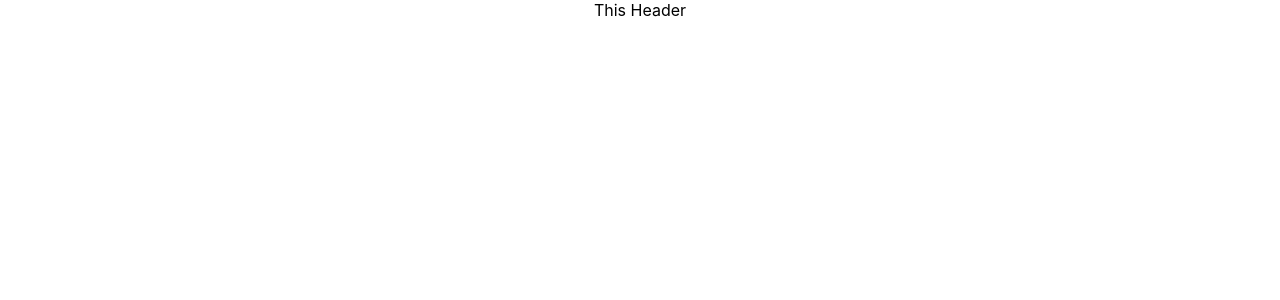
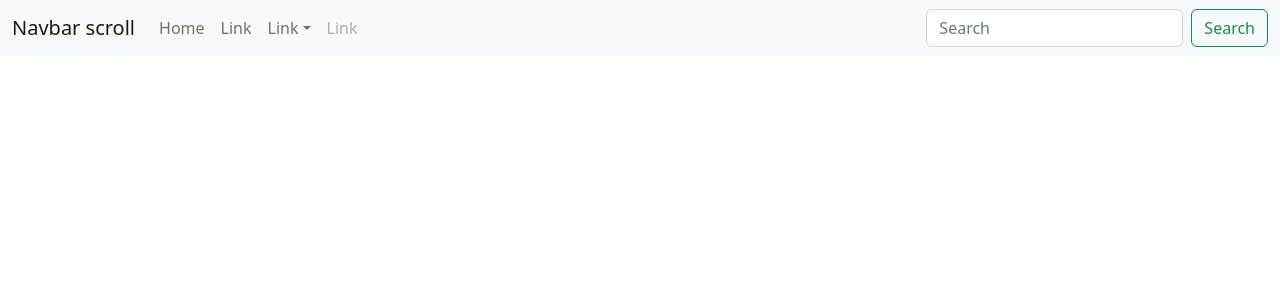
Before and after one commit to shuvo794/edu_site_china, a React (Create React App) app: page / in a window 1280 px wide. Shown: the top 300 px of the page. Built offline with nearby package versions, Linux system fonts and the light colour scheme.

Commit message:
Work in a header

```diff
--- a/src/App.js
+++ b/src/App.js
@@ -1,3 +1,4 @@
+import "bootstrap/dist/css/bootstrap.min.css";
 import Home from "./pages/Home/Home";
 import "./App.css";
 
--- a/src/pages/Shared/Header/Header.js
+++ b/src/pages/Shared/Header/Header.js
@@ -1,7 +1,51 @@
-import React from "react";
+import Button from "react-bootstrap/Button";
+import Container from "react-bootstrap/Container";
+import Form from "react-bootstrap/Form";
+import Nav from "react-bootstrap/Nav";
+import Navbar from "react-bootstrap/Navbar";
+import NavDropdown from "react-bootstrap/NavDropdown";
 
 const Header = () => {
-  return <div>This Header</div>;
+  return (
+    <Navbar bg="light" expand="lg">
+      <Container fluid>
+        <Navbar.Brand href="#">Navbar scroll</Navbar.Brand>
+        <Navbar.Toggle aria-controls="navbarScroll" />
+        <Navbar.Collapse id="navbarScroll">
+          <Nav
+            className="me-auto my-2 my-lg-0"
+            style={{ maxHeight: "100px" }}
+            navbarScroll
+          >
+            <Nav.Link href="#action1">Home</Nav.Link>
+            <Nav.Link href="#action2">Link</Nav.Link>
+            <NavDropdown title="Link" id="navbarScrollingDropdown">
+              <NavDropdown.Item href="#action3">Action</NavDropdown.Item>
+              <NavDropdown.Item href="#action4">
+                Another action
+              </NavDropdown.Item>
+              <NavDropdown.Divider />
+              <NavDropdown.Item href="#action5">
+                Something else here
+              </NavDropdown.Item>
+            </NavDropdown>
+            <Nav.Link href="#" disabled>
+              Link
+            </Nav.Link>
+          </Nav>
+          <Form className="d-flex">
+            <Form.Control
+              type="search"
+              placeholder="Search"
+              className="me-2"
+              aria-label="Search"
+            />
+            <Button variant="outline-success">Search</Button>
+          </Form>
+        </Navbar.Collapse>
+      </Container>
+    </Navbar>
+  );
 };
 
 export default Header;
```
